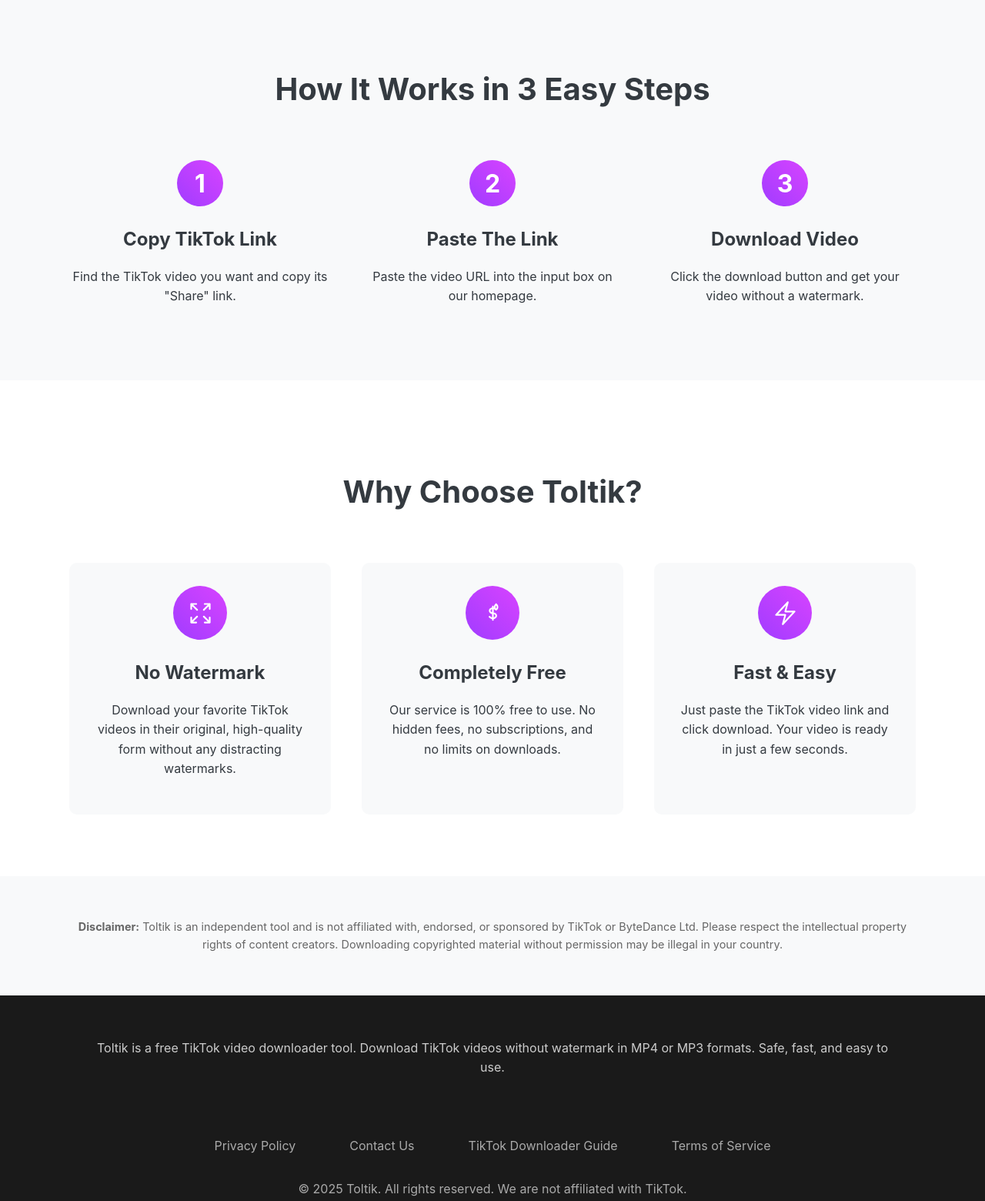
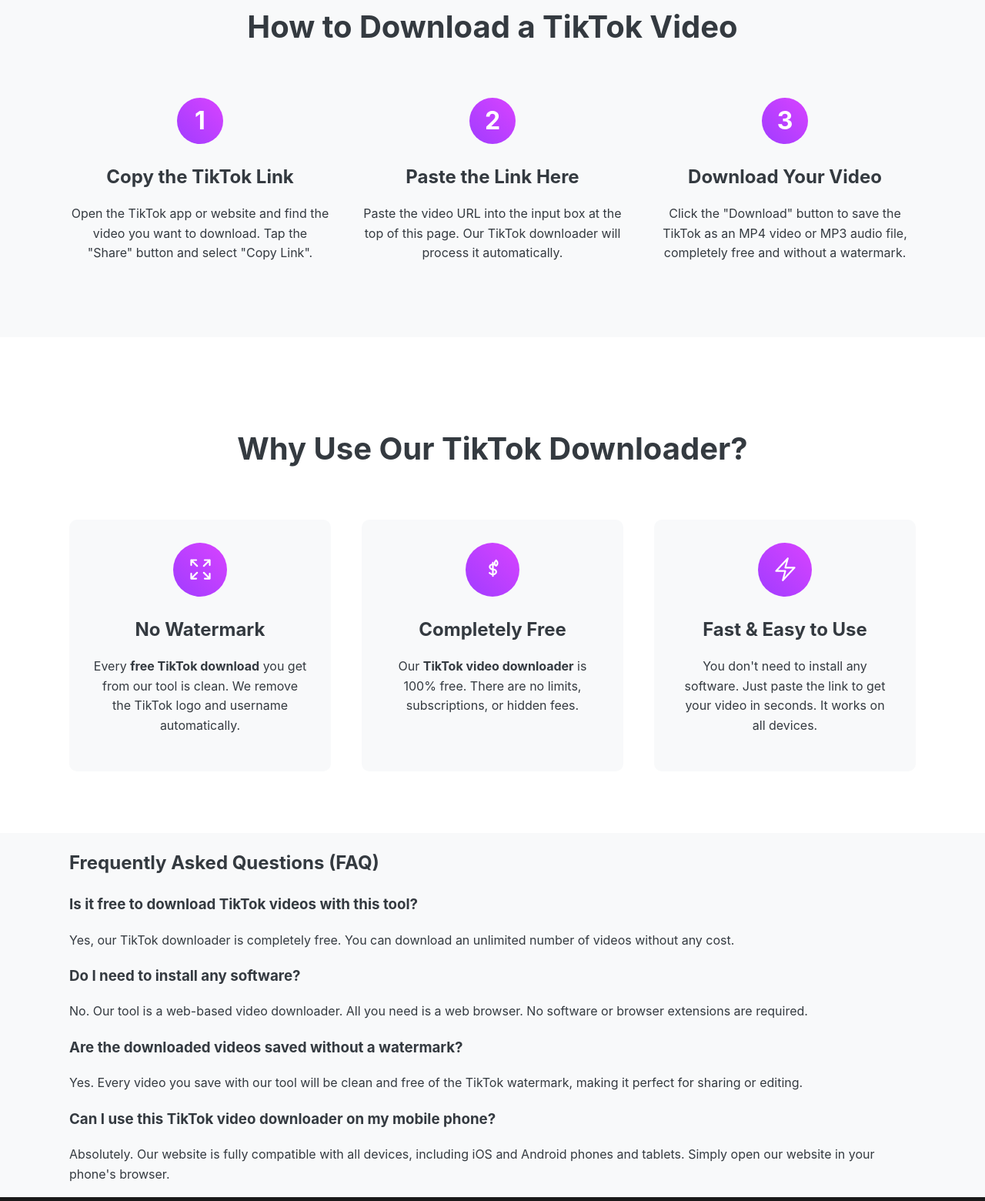
Before and after one commit to redlam10/toltik-downloader, a website: page public/index.html in a window 1280 px wide. Shown: the part 705-2265 px from the top of the page at 77% size. Drawn offline with Linux system fonts and the light colour scheme.

Commit message:
Add files via upload

````diff
--- a/public/index.html
+++ b/public/index.html
@@ -3,12 +3,17 @@
 <head>
     <meta charset="UTF-8">
     <meta name="viewport" content="width=device-width, initial-scale=1.0">
-    <title>Toltik - Free TikTok Video Downloader Without Watermark</title>
-    <meta name="description" content="Toltik is the best free TikTok video downloader. Download any TikTok video quickly and without a watermark. Just paste the URL and get your MP4 video or MP3 audio in seconds.">
-    <meta name="keywords" content="tiktok video downloader, download tiktok video, tiktok downloader, no watermark, free tiktok downloader">
 
-    <meta property="og:title" content="Toltik - Free TikTok Video Downloader">
-    <meta property="og:description" content="The fastest and easiest way to download TikTok videos without watermarks for free.">
+    <!-- CHANGE 1: The Title is the most important SEO element. Keyword comes first. -->
+    <title>Free TikTok Download - TikTok Video Downloader Without Watermark</title>
+
+    <!-- CHANGE 2: The Meta Description is your ad on Google. It must be compelling and contain keywords. -->
+    <meta name="description" content="The best tool for a free TikTok download. Use our TikTok video downloader to save any video in MP4 or MP3 without a watermark. 100% free, fast, and secure.">
+
+    <!-- The "keywords" meta tag is ignored by Google and has been removed. -->
+
+    <meta property="og:title" content="Free TikTok Video Downloader Without Watermark">
+    <meta property="og:description" content="The fastest and easiest way to get a free TikTok download without a watermark.">
     <meta property="og:image" content="/images/logo.png">
     <meta property="og:url" content="https://www.toltik.com">
     <meta property="og:type" content="website">
@@ -21,19 +26,18 @@
     <header class="navbar">
         <div class="container">
             <a href="/" class="logo">
-  <picture>
-    <source srcset="/images/logo.webp" type="image/webp">
-    <img src="/images/logo.png" alt="Toltik Logo" width="150" height="50">
-  </picture>
-</a>
+              <picture>
+                <source srcset="/images/logo.webp" type="image/webp">
+                <!-- CHANGE 3: Alt text is slightly optimized for relevance. -->
+                <img src="/images/logo.png" alt="Free TikTok Download tool logo" width="150" height="50">
+              </picture>
+            </a>
 
+            <!-- Your navigation is fine. -->
             <nav>
                 <ul>
                     <li><a href="/">Home</a></li>
-                    <li><a href="/services.html">Services</a></li>
                     <li><a href="/faq.html">FAQ</a></li>
-                    <li><a href="/blog.html">Blog</a></li>
-                    <li><a href="/contact.html">Contact</a></li>
                     <li><a href="/terms.html">Terms of Service</a></li>
                 </ul>
             </nav>
@@ -43,8 +47,9 @@
     <main>
         <section class="hero">
             <div class="container">
-                <h1>TikTok Video Downloader Without Watermark</h1>
-                <p class="subtitle">Paste a TikTok link to download any video quickly, for free, and in high quality.</p>
+                <!-- CHANGE 4: The H1 heading MUST be your primary target keyword. -->
+                <h1>Free TikTok Download</h1>
+                <p class="subtitle">Paste a TikTok link into our video downloader to save any video without a watermark.</p>
                 <form id="download-form">
                     <input type="text" id="tiktok-url" placeholder="Paste your TikTok video URL here..." required>
                     <button type="submit">Download</button>
@@ -55,38 +60,28 @@
         </section>
 
         <section id="result-section" class="result-section" style="display: none;">
-            <div class="container">
-                <h2>Your Download is Ready!</h2>
-                <div class="result-preview">
-                    <img id="video-thumbnail" src="" alt="Video Thumbnail">
-                    <div class="result-info">
-                        <p id="video-title">Video Title Here</p>
-                        <a id="download-video" class="download-button" href="#" download>Download Video (MP4)</a>
-                        <a id="download-audio" class="download-button audio" href="#" download>Download Audio (MP3)</a>
-                    </div>
-                </div>
-            </div>
+            <!-- This section is functional and does not need SEO changes. -->
         </section>
 
-        <!-- NOUVELLE SECTION : COMMENT ÇA MARCHE -->
         <section class="how-it-works-section">
             <div class="container">
-                <h2>How It Works in 3 Easy Steps</h2>
+                <!-- CHANGE 5: H2 headings should support your H1 with related keywords. -->
+                <h2>How to Download a TikTok Video</h2>
                 <div class="steps-grid">
                     <div class="step">
                         <div class="step-number">1</div>
-                        <h3>Copy TikTok Link</h3>
-                        <p>Find the TikTok video you want and copy its "Share" link.</p>
+                        <h3>Copy the TikTok Link</h3>
+                        <p>Open the TikTok app or website and find the video you want to download. Tap the "Share" button and select "Copy Link".</p>
                     </div>
                     <div class="step">
                         <div class="step-number">2</div>
-                        <h3>Paste The Link</h3>
-                        <p>Paste the video URL into the input box on our homepage.</p>
+                        <h3>Paste the Link Here</h3>
+                        <p>Paste the video URL into the input box at the top of this page. Our TikTok downloader will process it automatically.</p>
                     </div>
                     <div class="step">
                         <div class="step-number">3</div>
-                        <h3>Download Video</h3>
-                        <p>Click the download button and get your video without a watermark.</p>
+                        <h3>Download Your Video</h3>
+                        <p>Click the "Download" button to save the TikTok as an MP4 video or MP3 audio file, completely free and without a watermark.</p>
                     </div>
                 </div>
             </div>
@@ -94,65 +89,66 @@
 
         <section class="features-section">
             <div class="container">
-                <h2>Why Choose Toltik?</h2>
+                <h2>Why Use Our TikTok Downloader?</h2>
                 <div class="features-grid">
                     <div class="feature-item">
                         <div class="icon-container">
-                            <svg xmlns="http://www.w3.org/2000/svg" fill="none" viewBox="0 0 24 24" stroke-width="1.5" stroke="currentColor"><path stroke-linecap="round" stroke-linejoin="round" d="M3.75 3.75v4.5m0-4.5h4.5m-4.5 0L9 9M3.75 20.25v-4.5m0 4.5h4.5m-4.5 0L9 15M20.25 3.75h-4.5m4.5 0v4.5m0-4.5L15 9m5.25 11.25h-4.5m4.5 0v-4.5m0 4.5L15 15" /></svg>
+                           <svg xmlns="http://www.w3.org/2000/svg" fill="none" viewBox="0 0 24 24" stroke-width="1.5" stroke="currentColor"><path stroke-linecap="round" stroke-linejoin="round" d="M3.75 3.75v4.5m0-4.5h4.5m-4.5 0L9 9M3.75 20.25v-4.5m0 4.5h4.5m-4.5 0L9 15M20.25 3.75h-4.5m4.5 0v4.5m0-4.5L15 9m5.25 11.25h-4.5m4.5 0v-4.5m0 4.5L15 15" /></svg>
                         </div>
                         <h3>No Watermark</h3>
-                        <p>Download your favorite TikTok videos in their original, high-quality form without any distracting watermarks.</p>
+                        <p>Every <strong>free TikTok download</strong> you get from our tool is clean. We remove the TikTok logo and username automatically.</p>
                     </div>
                     <div class="feature-item">
                         <div class="icon-container">
                              <svg xmlns="http://www.w3.org/2000/svg" fill="none" viewBox="0 0 24 24" stroke-width="1.5" stroke="currentColor"><path stroke-linecap="round" stroke-linejoin="round" d="M12 6v12m-3-2.818.879.659c1.171.879 3.07.879 4.242 0 1.172-.879 1.172-2.303 0-3.182C13.536 12.219 12.768 12 12 12c-.725 0-1.45-.22-2.003-.659-1.106-.826-1.106-2.303 0-3.128a2.99 2.99 0 0 1 2.003-.659c.725 0 1.45.22 2.003.659l.879.659m0-4.879a3 3 0 0 1 0 4.879m0-4.879a3 3 0 0 0 0 4.879" /></svg>
                         </div>
                         <h3>Completely Free</h3>
-                        <p>Our service is 100% free to use. No hidden fees, no subscriptions, and no limits on downloads.</p>
+                        <p>Our <strong>TikTok video downloader</strong> is 100% free. There are no limits, subscriptions, or hidden fees.</p>
                     </div>
                     <div class="feature-item">
                          <div class="icon-container">
                             <svg xmlns="http://www.w3.org/2000/svg" fill="none" viewBox="0 0 24 24" stroke-width="1.5" stroke="currentColor"><path stroke-linecap="round" stroke-linejoin="round" d="m3.75 13.5 10.5-11.25L12 10.5h8.25L9.75 21.75 12 13.5H3.75Z" /></svg>
                         </div>
-                        <h3>Fast & Easy</h3>
-                        <p>Just paste the TikTok video link and click download. Your video is ready in just a few seconds.</p>
+                        <h3>Fast & Easy to Use</h3>
+                        <p>You don't need to install any software. Just paste the link to get your video in seconds. It works on all devices.</p>
                     </div>
                 </div>
             </div>
         </section>
 
-        <!-- **** SECTION DISCLAIMER AJOUTÉE ICI **** -->
-        <section class="disclaimer-section">
-            <div class="container" style="text-align: center; padding: 40px 20px; font-size: 0.9em; color: #666;">
-                <p><strong>Disclaimer:</strong> Toltik is an independent tool and is not affiliated with, endorsed, or sponsored by TikTok or ByteDance Ltd. Please respect the intellectual property rights of content creators. Downloading copyrighted material without permission may be illegal in your country.</p>
+        <!-- CHANGE 6: Added a new section for the FAQ content right on the homepage. -->
+        <section class="faq-section">
+            <div class="container">
+                <h2>Frequently Asked Questions (FAQ)</h2>
+
+                <div class="faq-item">
+                    <h3>Is it free to download TikTok videos with this tool?</h3>
+                    <p>Yes, our TikTok downloader is completely free. You can download an unlimited number of videos without any cost.</p>
+                </div>
+
+                <div class="faq-item">
+                    <h3>Do I need to install any software?</h3>
+                    <p>No. Our tool is a web-based video downloader. All you need is a web browser. No software or browser extensions are required.</p>
+                </div>
+
+                <div class="faq-item">
+                    <h3>Are the downloaded videos saved without a watermark?</h3>
+                    <p>Yes. Every video you save with our tool will be clean and free of the TikTok watermark, making it perfect for sharing or editing.</p>
+                </div>
+
+                <div class="faq-item">
+                    <h3>Can I use this TikTok video downloader on my mobile phone?</h3>
+                    <p>Absolutely. Our website is fully compatible with all devices, including iOS and Android phones and tablets. Simply open our website in your phone's browser.</p>
+                </div>
             </div>
         </section>
 
     </main>
 
     <footer class="footer">
-        <div class="container">
-            <!-- NOUVEAU TEXTE SEO AJOUTÉ ICI -->
-            <div class="footer-seo-text" style="padding: 0 20px 30px 20px; color: #ccc;">
-                <p>Toltik is a free TikTok video downloader tool. Download TikTok videos without watermark in MP4 or MP3 formats. Safe, fast, and easy to use.</p>
-            </div>
-
-           <div class="footer-links" style="display:flex; flex-wrap:wrap; gap:20px; justify-content:center; margin:20px 0;">
-                <a href="/privacy.html" style="font-size:16px; padding:10px 15px; display:inline-block;">Privacy Policy</a>
-                <a href="/contact.html" style="font-size:16px; padding:10px 15px; display:inline-block;">Contact Us</a>
-                <a href="/seo-content.html" style="font-size:16px; padding:10px 15px; display:inline-block;">TikTok Downloader Guide</a>
-                <a href="/terms.html" style="font-size:16px; padding:10px 15px; display:inline-block;">Terms of Service</a>
-            </div>
-
-
-            <!-- LES LIENS EXTERNES ONT ÉTÉ SUPPRIMÉS -->
-
-            <p>&copy; 2025 Toltik. All rights reserved. We are not affiliated with TikTok.</p>
-        </div>
+        <!-- The footer is fine. Keep links to Privacy and Terms for legal reasons. -->
     </footer>
 
-    <!-- This line loads and runs your JavaScript code -->
     <script src="/js/script.js"></script>
-
 </body>
-</html>
+</html>```
````
